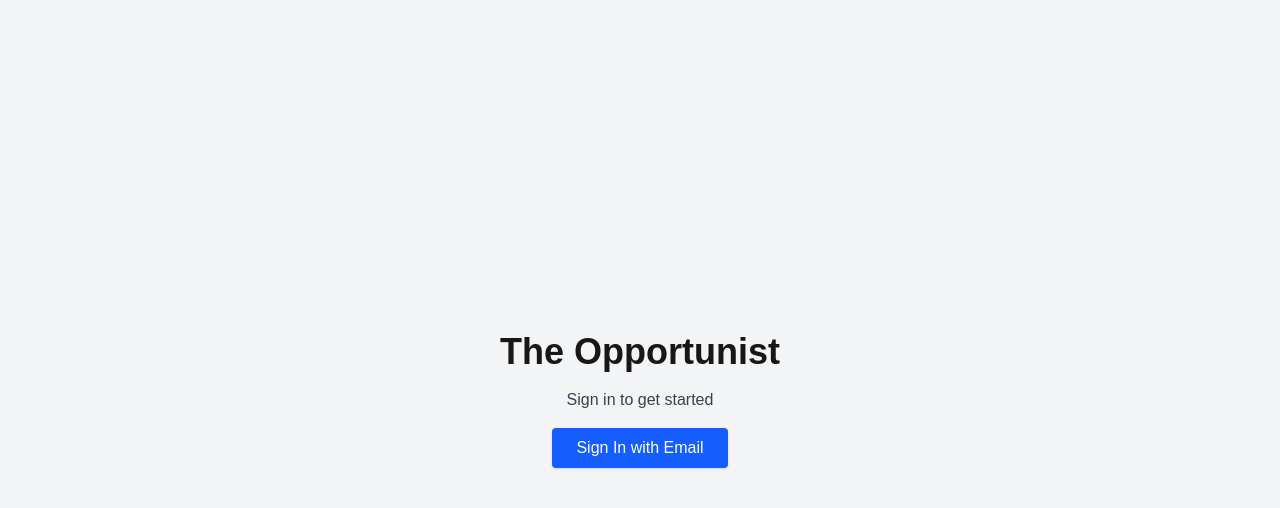
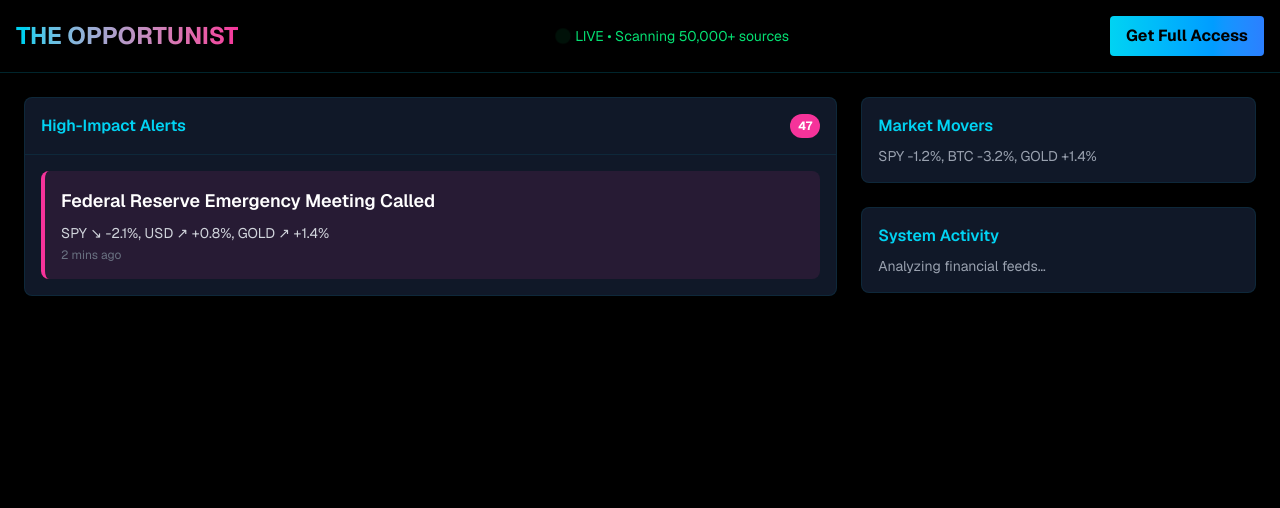
Before and after one commit to YarningMorn/theopp, a Next.js app: page / in a window 1280 px wide. Shown: the top 508 px of the page. Built offline with nearby package versions, Linux system fonts and the light colour scheme; no server answers.

Commit message:
Replace homepage with live dashboard UI

```diff
--- a/src/app/page.tsx
+++ b/src/app/page.tsx
@@ -1,68 +1,64 @@
 'use client'
 
-import { useState, useEffect } from 'react'
-import { supabase } from '@/lib/supabaseClient'
+import { useEffect } from 'react'
 
 export default function Home() {
-  const [user, setUser] = useState<null | { email: string }>(null)
-
   useEffect(() => {
-    supabase.auth.getSession().then(({ data }: { data: { session: import('@supabase/supabase-js').Session | null } }) => {
-      setUser(data.session?.user && data.session.user.email ? { email: data.session.user.email } : null)
-    })
-
-    const { data: listener } = supabase.auth.onAuthStateChange(
-      (
-        _event: import('@supabase/supabase-js').AuthChangeEvent,
-        session: import('@supabase/supabase-js').Session | null
-      ) => {
-        setUser(session?.user && session.user.email ? { email: session.user.email } : null)
-      }
-    )
-
-    return () => {
-      listener.subscription.unsubscribe()
+    const initDashboard = () => {
+      console.log('Dashboard initialized')
     }
+    initDashboard()
   }, [])
 
-  const handleSignIn = async () => {
-    const { error } = await supabase.auth.signInWithOtp({
-      email: prompt('Enter your email to sign in:') || '',
-    })
-    if (error) console.error('Error signing in:', error.message)
-    else alert('Check your email for the magic link!')
-  }
+  return (
+    <div className="bg-black text-white min-h-screen font-sans">
+      <header className="sticky top-0 bg-black bg-opacity-80 backdrop-blur border-b border-cyan-500/20 p-4 flex justify-between items-center z-10">
+        <h1 className="text-2xl font-bold bg-gradient-to-r from-cyan-400 to-pink-500 bg-clip-text text-transparent">
+          THE OPPORTUNIST
+        </h1>
+        <div className="flex items-center gap-2 text-green-400 text-sm">
+          <span className="w-2 h-2 bg-green-400 rounded-full animate-ping"></span>
+          LIVE • Scanning 50,000+ sources
+        </div>
+        <button className="bg-gradient-to-r from-cyan-400 to-blue-500 text-black font-bold px-4 py-2 rounded hover:scale-105 transition">
+          Get Full Access
+        </button>
+      </header>
 
-  const handleSignOut = async () => {
-    const { error } = await supabase.auth.signOut()
-    if (error) console.error('Error signing out:', error.message)
-  }
+      <main className="p-6 grid grid-cols-1 lg:grid-cols-3 gap-6">
+        <div className="lg:col-span-2 bg-gray-900 rounded-lg border border-cyan-500/10">
+          <div className="flex justify-between items-center p-4 border-b border-cyan-500/10">
+            <h2 className="text-cyan-400 font-semibold">High-Impact Alerts</h2>
+            <span className="bg-pink-500 text-white text-xs font-bold px-2 py-1 rounded-full">
+              47
+            </span>
+          </div>
+          <div className="p-4 space-y-4">
+            <div className="p-4 rounded-lg border-l-4 border-pink-500 bg-pink-500/10">
+              <h3 className="font-semibold text-lg">
+                Federal Reserve Emergency Meeting Called
+              </h3>
+              <p className="text-sm text-gray-300 mt-2">
+                SPY ↘ -2.1%, USD ↗ +0.8%, GOLD ↗ +1.4%
+              </p>
+              <p className="text-xs text-gray-500 mt-1">2 mins ago</p>
+            </div>
+            {/* Repeat similar alert items or map over dynamic data */}
+          </div>
+        </div>
 
-  return (
-    <main className="flex flex-col items-center justify-center min-h-screen bg-gray-100">
-      <h1 className="text-4xl font-bold mb-4">The Opportunist</h1>
+        <aside className="space-y-6">
+          <div className="bg-gray-900 rounded-lg border border-cyan-500/10 p-4">
+            <h2 className="text-cyan-400 font-semibold mb-2">Market Movers</h2>
+            <p className="text-gray-400 text-sm">SPY -1.2%, BTC -3.2%, GOLD +1.4%</p>
+          </div>
 
-      {!user ? (
-        <>
-          <p className="mb-4 text-gray-700">Sign in to get started</p>
-          <button
-            onClick={handleSignIn}
-            className="px-6 py-2 bg-blue-600 text-white rounded shadow hover:bg-blue-700"
-          >
-            Sign In with Email
-          </button>
-        </>
-      ) : (
-        <>
-          <p className="mb-4 text-gray-700">Welcome, {user.email}</p>
-          <button
-            onClick={handleSignOut}
-            className="px-6 py-2 bg-red-500 text-white rounded shadow hover:bg-red-600"
-          >
-            Sign Out
-          </button>
-        </>
-      )}
-    </main>
+          <div className="bg-gray-900 rounded-lg border border-cyan-500/10 p-4">
+            <h2 className="text-cyan-400 font-semibold mb-2">System Activity</h2>
+            <p className="text-gray-400 text-sm">Analyzing financial feeds…</p>
+          </div>
+        </aside>
+      </main>
+    </div>
   )
 }
```
